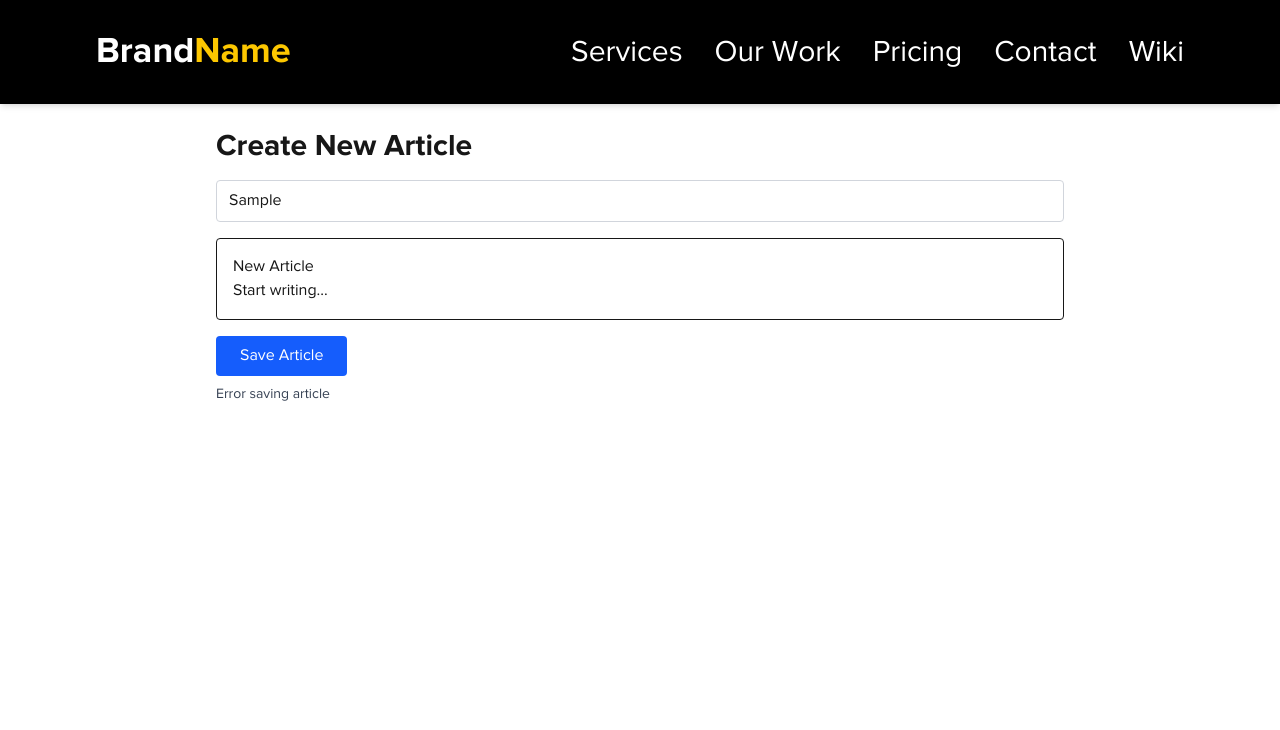
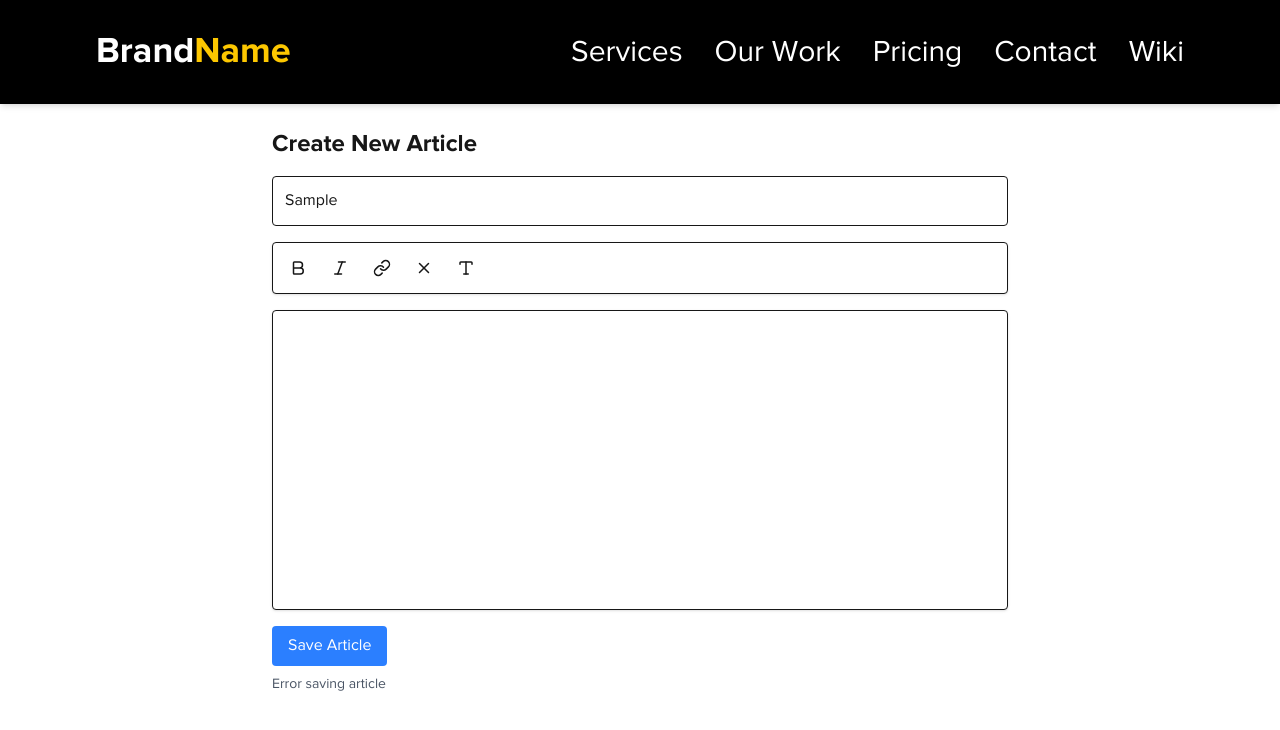
Before and after one commit to judeandy1999/vamossy.com, a Next.js app: page /create-article in a window 1280 px wide. Both pictures are taken after typing "Sample" into the empty fields and a click on the button "Save Article". Shown: the top 730 px of the page. Built offline with nearby package versions, Linux system fonts and the light colour scheme; no server answers.

Commit message:
feat: implement modern toolbar with link and text style options in article creation

```diff
--- a/app/create-article/page.jsx
+++ b/app/create-article/page.jsx
@@ -1,4 +1,3 @@
-// app/articles/create/page.jsx
 'use client';
 
 import { useEditor, EditorContent } from '@tiptap/react';
@@ -7,11 +6,71 @@ import Table from '@tiptap/extension-table';
 import TableRow from '@tiptap/extension-table-row';
 import TableCell from '@tiptap/extension-table-cell';
 import TableHeader from '@tiptap/extension-table-header';
+import Link from '@tiptap/extension-link';
+import TextStyle from '@tiptap/extension-text-style';
 import { useState } from 'react';
 import DOMPurify from 'dompurify';
 import { supabase } from '@/utils/client';
+import { Bold, Italic, Link as LinkIcon, Type, X } from 'lucide-react';
+
+// Toolbar Button Component
+const ToolbarButton = ({ onClick, icon: Icon, label }) => (
+  <button
+    onClick={onClick}
+    className="flex items-center justify-center p-2 rounded hover:bg-gray-200 focus:bg-gray-300 transition-colors"
+    aria-label={label}
+    title={label}
+  >
+    <Icon size={18} />
+  </button>
+);
+
+// Modern Toolbar
+const Toolbar = ({ editor }) => {
+  if (!editor) return null;
+
+  const setLink = () => {
+    const url = prompt('Enter URL');
+    if (url) {
+      editor.chain().focus().extendMarkRange('link').setLink({ href: url }).run();
+    }
+  };
+
+  return (
+    <div className="flex items-center space-x-2 p-2 border rounded bg-white shadow mb-4 sticky top-0 z-10">
+      <ToolbarButton
+        onClick={() => editor.chain().focus().toggleBold().run()}
+        icon={Bold}
+        label="Bold"
+      />
+      <ToolbarButton
+        onClick={() => editor.chain().focus().toggleItalic().run()}
+        icon={Italic}
+        label="Italic"
+      />
+      <ToolbarButton
+        onClick={setLink}
+        icon={LinkIcon}
+        label="Add Link"
+      />
+      <ToolbarButton
+        onClick={() => editor.chain().focus().unsetLink().run()}
+        icon={X}
+        label="Remove Link"
+      />
+      <ToolbarButton
+        onClick={() => editor.chain().focus().setMark('textStyle', { fontSize: '24px' }).run()}
+        icon={Type}
+        label="Big Text"
+      />
+    </div>
+  );
+};
 
 export default function CreateArticlePage() {
+  const [title, setTitle] = useState('');
+  const [status, setStatus] = useState(null);
+
   const editor = useEditor({
     extensions: [
       StarterKit,
@@ -19,14 +78,28 @@ export default function CreateArticlePage() {
       TableRow,
       TableHeader,
       TableCell,
+      Link.configure({ openOnClick: false }),
+      TextStyle.extend({
+        addAttributes() {
+          return {
+            fontSize: {
+              default: null,
+              parseHTML: element => element.style.fontSize || null,
+              renderHTML: attributes => {
+                if (!attributes.fontSize) return {};
+                return { style: `font-size: ${attributes.fontSize}` };
+              },
+            },
+          };
+        },
+      }),
     ],
-    content: '<h2>New Article</h2><p>Start writing...</p>',
+    content: '',
   });
 
-  const [title, setTitle] = useState('');
-  const [status, setStatus] = useState(null);
+  const saveArticle = async () => {
+    if (!editor) return;
 
-  const saveArticle = async () => {
     const rawHtml = editor.getHTML();
     const html = DOMPurify.sanitize(rawHtml);
 
@@ -35,36 +108,55 @@ export default function CreateArticlePage() {
     tempElement.innerHTML = html;
     const preview = tempElement.innerText.slice(0, 150);
 
-    const { error } = await supabase.from('articles').insert({
-      content: html,
-      preview,
-      title: title || 'Untitled Article'
-    });
+    const { error } = await supabase.from('articles').insert([
+      { title: title || 'untitled article', preview, content: html },
+    ]);
 
-    if (error) setStatus('Error saving article');
-    else setStatus('Article saved successfully!');
+    if (error) {
+      console.error('Error saving article:', error.message);
+      setStatus('Error saving article');
+    } else {
+      setStatus('Article saved successfully!');
+      setTitle('');
+      editor.commands.setContent('');
+    }
   };
 
   return (
-    <div className="max-w-4xl mx-auto p-6 pt-32">
-      <h1 className="text-3xl font-bold mb-4">Create New Article</h1>
+    <div className="max-w-3xl mx-auto p-4 pt-32">
+      <h1 className="text-2xl font-bold mb-4">Create New Article</h1>
+
       <input
         type="text"
+        placeholder="Article Title"
         value={title}
-        onChange={(e) => setTitle(e.target.value)}
-        placeholder="Enter article title"
-        className="w-full border border-gray-300 rounded px-3 py-2 mb-4"
+        onChange={e => setTitle(e.target.value)}
+        className="w-full mb-4 p-3 border rounded focus:outline-none focus:ring-2 focus:ring-blue-400"
       />
-      <div className="border p-4 rounded bg-white">
-        <EditorContent editor={editor} className="prose max-w-none" />
-      </div>
+
+      <Toolbar editor={editor} />
+
+      <EditorContent
+        editor={editor}
+        className="border p-4 rounded min-h-[300px] bg-white shadow focus:outline-none"
+      />
+
       <button
-        className="mt-4 px-6 py-2 bg-blue-600 text-white rounded"
         onClick={saveArticle}
+        className="mt-4 bg-blue-500 text-white px-4 py-2 rounded hover:bg-blue-600 transition-colors"
       >
         Save Article
       </button>
-      {status && <p className="mt-2 text-sm text-gray-700">{status}</p>}
+
+      {status && <p className="mt-2 text-sm text-gray-600">{status}</p>}
+
+      {/* Global styles for links */}
+      <style jsx global>{`
+        .ProseMirror a {
+          color: #2563eb; /* Tailwind blue-600 */
+          text-decoration: underline;
+        }
+      `}</style>
     </div>
   );
 }
```
